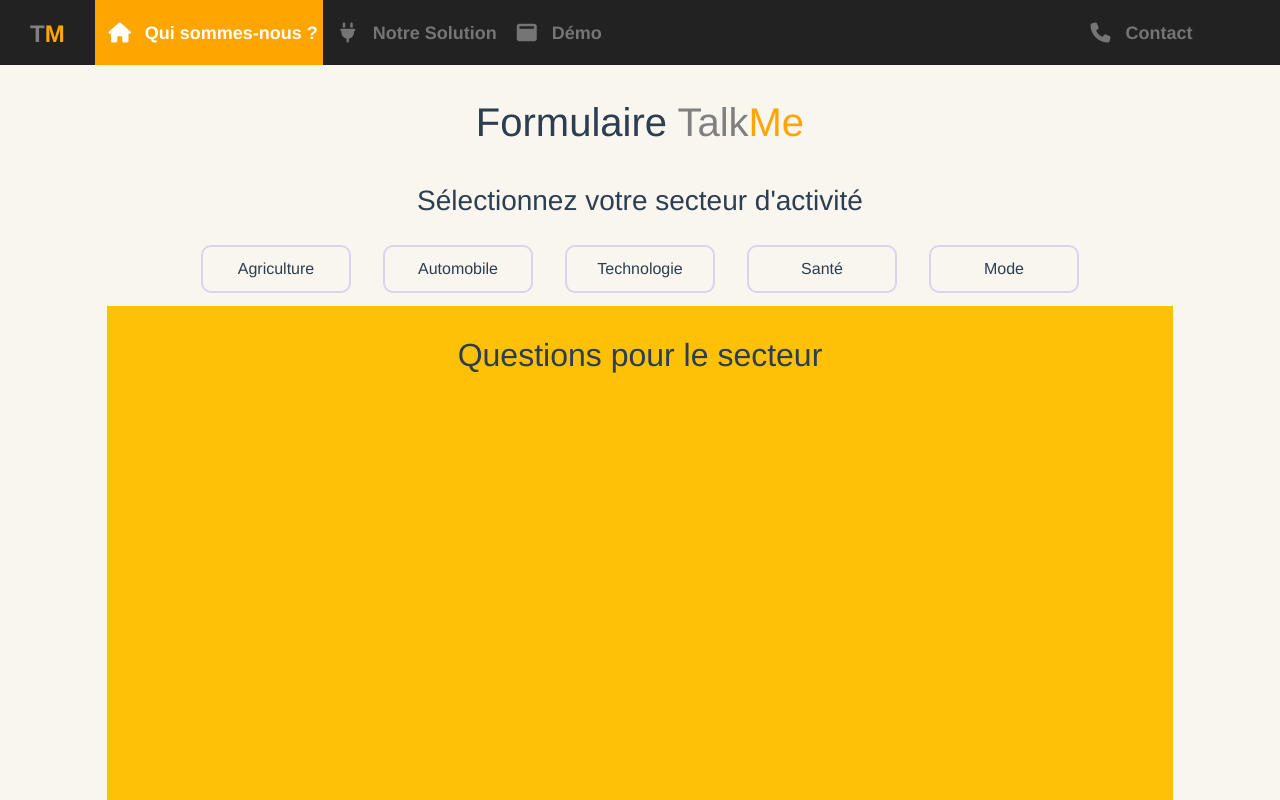
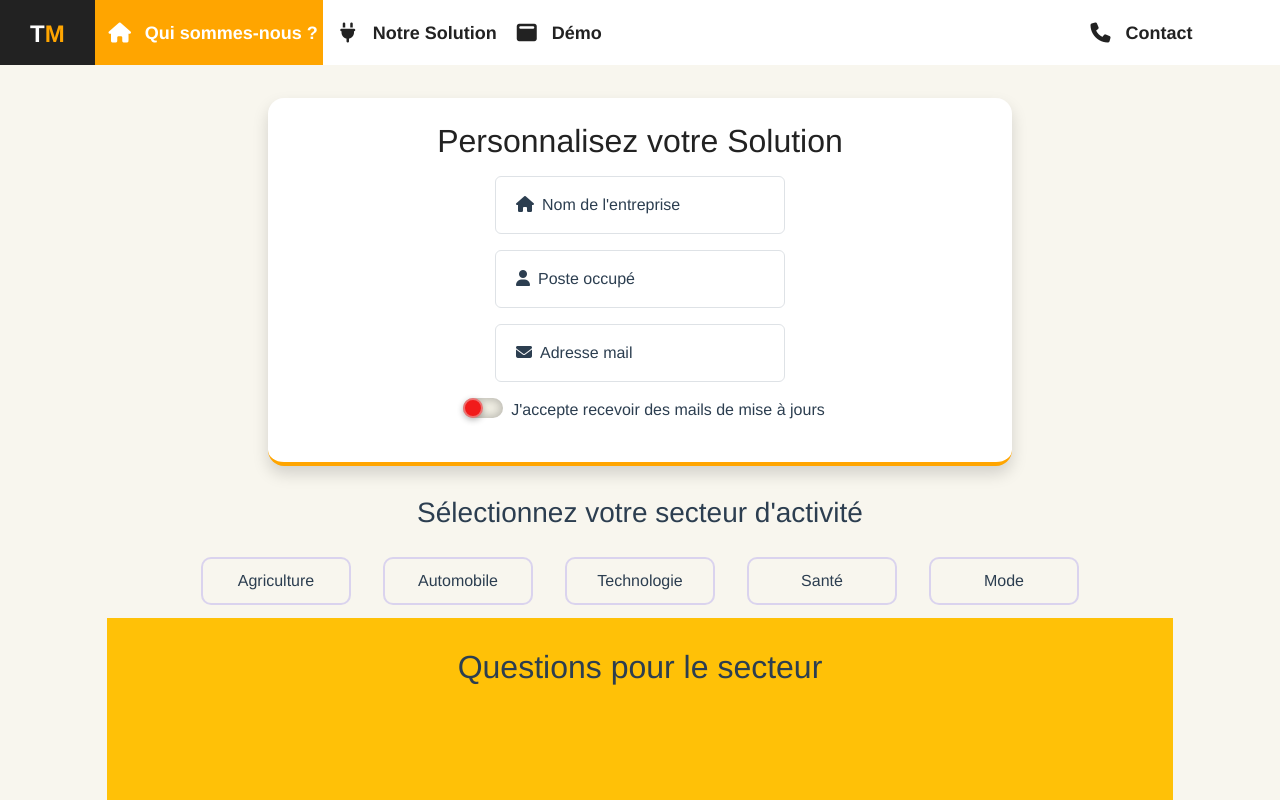
Before and after one commit to BangouraAlseny/WorkshopMDS2023, a Vue app: page / in a window 1280 px wide. Shown: the top 800 px of the page. Built offline with nearby package versions, Linux system fonts and the light colour scheme.

Commit message:
Ajout | Debut formulaire de personnalisation de la démo

```diff
--- a/src/components/AdaptativeForm.vue
+++ b/src/components/AdaptativeForm.vue
@@ -1,10 +1,31 @@
 <template>
     <div id="uform">
       <div class="mb-5"></div>
-      <h1>Formulaire <span style="color:grey;">Talk</span><span style="color:orange">Me</span></h1>
       <form class="d-flex flex-column justify-content-center align-items-center">
         <div class="container d-flex justify-content-center align-items-center flex-column">
-
+          <div class="col-8 p-4 shadow rounded-4" style="background: #fff; border-bottom: solid orange 4px;">
+            <h2 class="mb-3" style="color: #222">Personnalisez <span class="title_underline">votre Solution</span></h2>
+                <!-- formulaire -->
+                <div class="d-flex flex-column justify-content-center align-items-center col-12">
+                  <div class="form-floating mb-3 col-5">
+                    <input type="text" class="form-control" id="floatingCompany" placeholder="Nom de l'entreprise">
+                    <label for="floatingCompany"><i class="fa fa-home px-2"></i>Nom de l'entreprise</label>
+                  </div>
+                  <div class="form-floating mb-3 col-5">
+                    <input type="text" class="form-control" id="floatingPoste" placeholder="Poste occupé">
+                    <label for="floatingPoste"><i class="fa fa-user px-2"></i>Poste occupé</label>
+                  </div>
+                  <div class="form-floating mb-3 col-5">
+                    <input type="email" class="form-control" id="floatingInput" placeholder="adresse.mail@example.com">
+                    <label for="floatingInput"><i class="fa fa-envelope px-2"></i>Adresse mail</label>
+                  </div>
+                  <div class="d-flex">
+                      <label class="switch mx-2"><input type="checkbox" />    <div></div>
+                      </label>
+                      <p>J'accepte recevoir des mails de mise à jours</p>
+                  </div>
+                </div>
+              </div>
               <div class="col-10">
                 <div :class="[selectedSector + '-section', 'section']">
                     <h3 class="mb-4">Sélectionnez votre secteur d'activité</h3>
@@ -135,9 +156,37 @@
   </script>
 
   <style>
+
+/* variables */
+:root{
+  --color-underline: orange;
+  --custom-ease-out: cubic-bezier(0.165, 0.84, 0.44, 1);
+}
+
+
   #uform{
     padding-top: 50px;
   }
+  .title_underline{
+    position: relative;
+  }
+.title_underline::after {
+		content: "";
+    position: absolute;
+    bottom: -0.01em;
+    left: 0;
+    width: 100%;
+    height: 0px;
+    background-repeat: no-repeat;
+    background: var(--color-underline);
+    transition: all .3s ease;
+	}
+
+	.title_underline:hover::after {
+    transition: all .3s ease;
+    height: 4px;
+  }
+
   div.card-checkbox{
     position: relative;
     cursor: pointer;
@@ -213,4 +262,45 @@
     background-color: lightgray;
     cursor: not-allowed;
   }
+
+/* switch btn */
+.switch input {
+  position: absolute;
+  opacity: 0;
+}
+
+/**
+ * 1. Adjust this to size
+ */
+
+.switch {
+  display: inline-block;
+  font-size: 20px; /* 1 */
+  height: 1em;
+  width: 2em;
+  background: #ece8d599;
+  box-shadow: inset #22222245 0 0 10px 2px;
+  border-radius: 1em;
+}
+
+.switch div {
+  height: 1em;
+  width: 1em;
+  border-radius: 1em;
+  border: solid #e6e4e46f 2px;
+  background: #f11b1b;
+  box-shadow: 0 0.1em 0.3em rgba(0,0,0,0.3);
+  -webkit-transition: all 300ms;
+     -moz-transition: all 300ms;
+          transition: all 300ms;
+}
+
+.switch input:checked + div {
+  -webkit-transform: translate3d(100%, 0, 0);
+     -moz-transform: translate3d(100%, 0, 0);
+          transform: translate3d(100%, 0, 0);
+  background: green;
+}
+
+
   </style>
--- a/src/components/NavBar.vue
+++ b/src/components/NavBar.vue
@@ -3,8 +3,8 @@
         <div id="wrapper">
 
             <aside id="sidebar-wrapper">
-              <div class="sidebar-brand">
-                  <h2><span style="color:grey">T</span><span style="color:orange">M</span></h2>
+              <div class="sidebar-brand" style="background: #222;">
+                  <h2><span style="color:#fff">T</span><span style="color:orange">M</span></h2>
               </div>
               <ul class="sidebar-nav">
                   <li class="active">
@@ -17,7 +17,12 @@
                   <a href="#" title="Demo"><i class="fa fa-window-maximize"></i>Démo</a>
                   </li>
               </ul>
-              <div class="sidebar-brand position-absolute top-50 translate-middle" style="right: 0;">
+              <div class="position-absolute top-50 translate-middle" style="right: 0; position: block;
+    width: -moz-max-content;
+    width: max-content;
+    margin: 0 10px;
+    text-align: center;
+    padding: 0 20px;">
                 <ul class="sidebar-nav justify-content-end">
                   <li>
                     <a href="#" title="Contact"><i class="fa fa-phone"></i>Contact</a>
@@ -85,7 +90,7 @@
   margin-left: -250px;
   overflow-y: auto;
   overflow-x: hidden;
-  background: #222;
+  background: #fff;
   transition: all 0.5s ease;
 }
 
@@ -96,15 +101,14 @@
 .sidebar-brand {
   position: block;
   width: max-content;
-  margin: 0 10px;
   text-align: center;
-  padding: 20px 20px;
+  padding: 20px 30px;
 }
 .sidebar-brand h2 {
   margin: 0;
   font-weight: 600;
   font-size: 24px;
-  color: #fff;
+  color: #222;
 }
 
 .sidebar-nav {
@@ -125,7 +129,7 @@
   height: 65px;
   padding: 2px 5px 2px 0;
   text-decoration: none;
-  color: #757575;
+  color: #222;
   font-weight: 600;
   font-size: 18px;
 }
```
